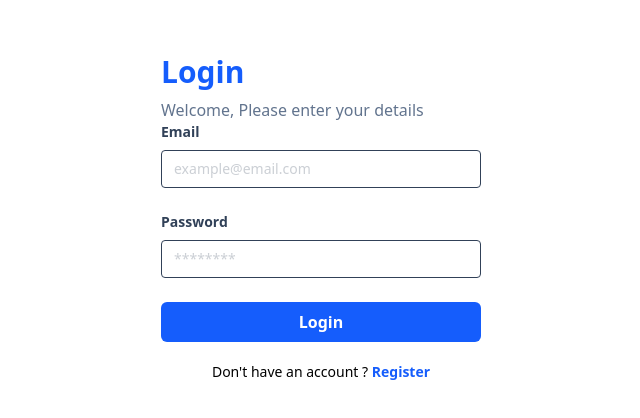
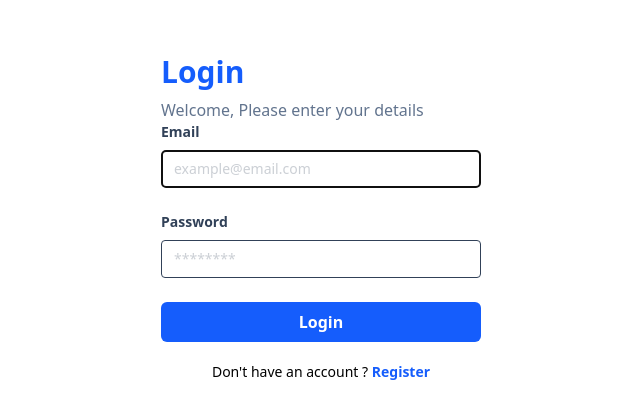
Before and after one commit to rezaahmadisukur/learning-reactjs, a React (Vite) app in the folder tutorials-react-js/vip-code-studio/my-react-app/: page /login in a window 1280 px wide. Shown: the part 182-600 px from the top of the page, without its empty margins (319-959 px from the left). Built offline with nearby package versions, Linux system fonts and the light colour scheme.

Commit message:
Eps 15 useRef

```diff
--- a/tutorials-react-js/vip-code-studio/my-react-app/src/components/Elements/Input/Input.jsx
+++ b/tutorials-react-js/vip-code-studio/my-react-app/src/components/Elements/Input/Input.jsx
@@ -1,4 +1,6 @@
-const Input = (props) => {
+import { forwardRef } from "react";
+
+const Input = forwardRef((props, ref) => {
     const { type, placeholder, id, name } = props;
     return (
         <input
@@ -7,8 +9,9 @@
             name={name}
             id={id}
             placeholder={placeholder}
+            ref={ref}
         />
     );
-};
+});
 
 export default Input;
--- a/tutorials-react-js/vip-code-studio/my-react-app/src/components/Elements/Input/index.jsx
+++ b/tutorials-react-js/vip-code-studio/my-react-app/src/components/Elements/Input/index.jsx
@@ -1,14 +1,21 @@
+import { forwardRef } from "react";
 import Input from "./Input";
 import Label from "./Label";
 
-const InputForm = (props) => {
+const InputForm = forwardRef((props, ref) => {
     const { label, htmlFor, type, name, placeholder, id } = props;
     return (
         <div className="mb-6">
             <Label htmlFor={htmlFor}>{label}</Label>
-            <Input type={type} name={name} placeholder={placeholder} id={id} />
+            <Input
+                type={type}
+                name={name}
+                placeholder={placeholder}
+                id={id}
+                ref={ref}
+            />
         </div>
     );
-};
+});
 
 export default InputForm;
--- a/tutorials-react-js/vip-code-studio/my-react-app/src/components/Fragments/FormLogin.jsx
+++ b/tutorials-react-js/vip-code-studio/my-react-app/src/components/Fragments/FormLogin.jsx
@@ -1,3 +1,4 @@
+import { useEffect, useRef } from "react";
 import Button from "../Elements/Button";
 import InputForm from "../Elements/Input";
 
@@ -9,6 +10,12 @@
         window.location.href = "/products";
     };
 
+    const emailRef = useRef(null);
+
+    useEffect(() => {
+        emailRef.current.focus();
+    }, []);
+
     return (
         <form onSubmit={handleLogin}>
             <InputForm
@@ -18,6 +25,7 @@
                 name="email"
                 id="email"
                 placeholder="example@email.com"
+                ref={emailRef}
             />
             <InputForm
                 label="Password"
--- a/tutorials-react-js/vip-code-studio/my-react-app/src/pages/products.jsx
+++ b/tutorials-react-js/vip-code-studio/my-react-app/src/pages/products.jsx
@@ -1,4 +1,4 @@
-import React, { useEffect, useState } from "react";
+import React, { useEffect, useRef, useState } from "react";
 import Button from "../components/Elements/Button";
 import CardProduct from "../components/Fragments/CardProduct";
 import Counter from "../components/Fragments/Counter";
@@ -48,6 +48,8 @@
         setCart(JSON.parse(localStorage.getItem("cart")) || []);
     }, []);
 
+    console.log(cart);
+
     useEffect(() => {
         if (cart.length > 0) {
             const sum = cart.reduce((acc, item) => {
@@ -73,6 +75,23 @@
         }
     };
 
+    //useRef
+    const cartRef = useRef(JSON.parse(localStorage.getItem("cart")) || []);
+
+    const handleAddToCartRef = (id) => {
+        cartRef.current = [...cartRef.current, { id: id, qty: 1 }];
+        localStorage.setItem("cart", JSON.stringify(cartRef.current));
+    };
+
+    const totalPriceRef = useRef(null);
+
+    useEffect(() => {
+        if (cart.length > 0) {
+            totalPriceRef.current.style.display = "table-row";
+        } else {
+            totalPriceRef.current.style.display = "none";
+        }
+    }, [cart]);
     return (
         <>
             <div className="flex justify-end gap-4 h-20 bg-blue-600 text-white items-center px-10">
@@ -144,7 +163,7 @@
                                     </tr>
                                 );
                             })}
-                            <tr>
+                            <tr ref={totalPriceRef}>
                                 <td colSpan={3}>Price</td>
                                 <td>
                                     {totalPrice.toLocaleString("id-ID", {
```
